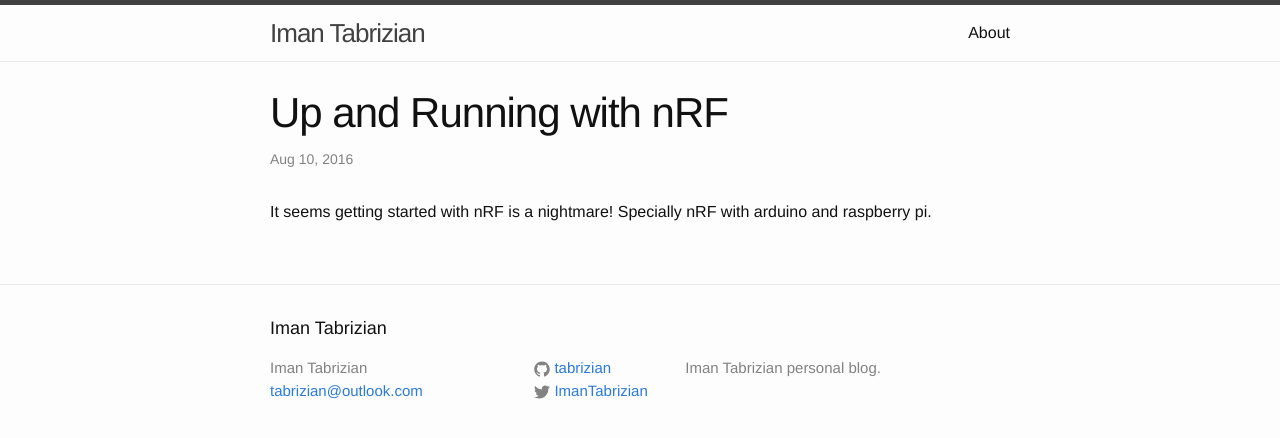
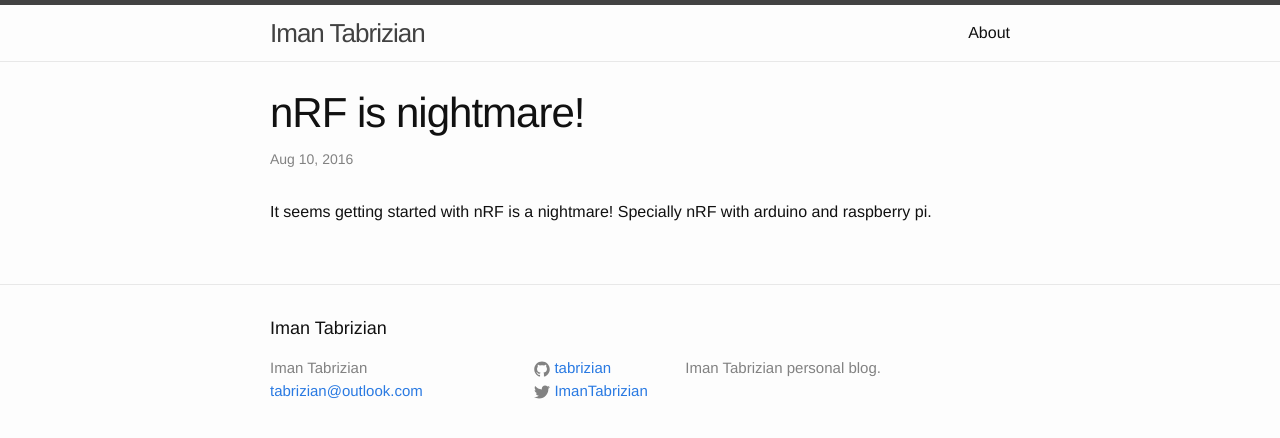
Before and after one commit to Tabrizian/tabrizian.github.io, a Jekyll site: the page built from _posts/2016-08-10-nrf.markdown, in a window 1280 px wide. Shown: the top 438 px of the page. Built offline with Jekyll 4.4.1, drawn with Linux system fonts in a browser that asks for light colours.

Commit message:
Corrects it title

```diff
--- a/_posts/2016-08-10-nrf.markdown
+++ b/_posts/2016-08-10-nrf.markdown
@@ -1,6 +1,6 @@
 ---
 layout: post
-title:  "Up and Running with nRF"
+title:  "nRF is nightmare!"
 date:   2016-08-10 10:26:50 +0430
 categories: jekyll update
 ---
```
